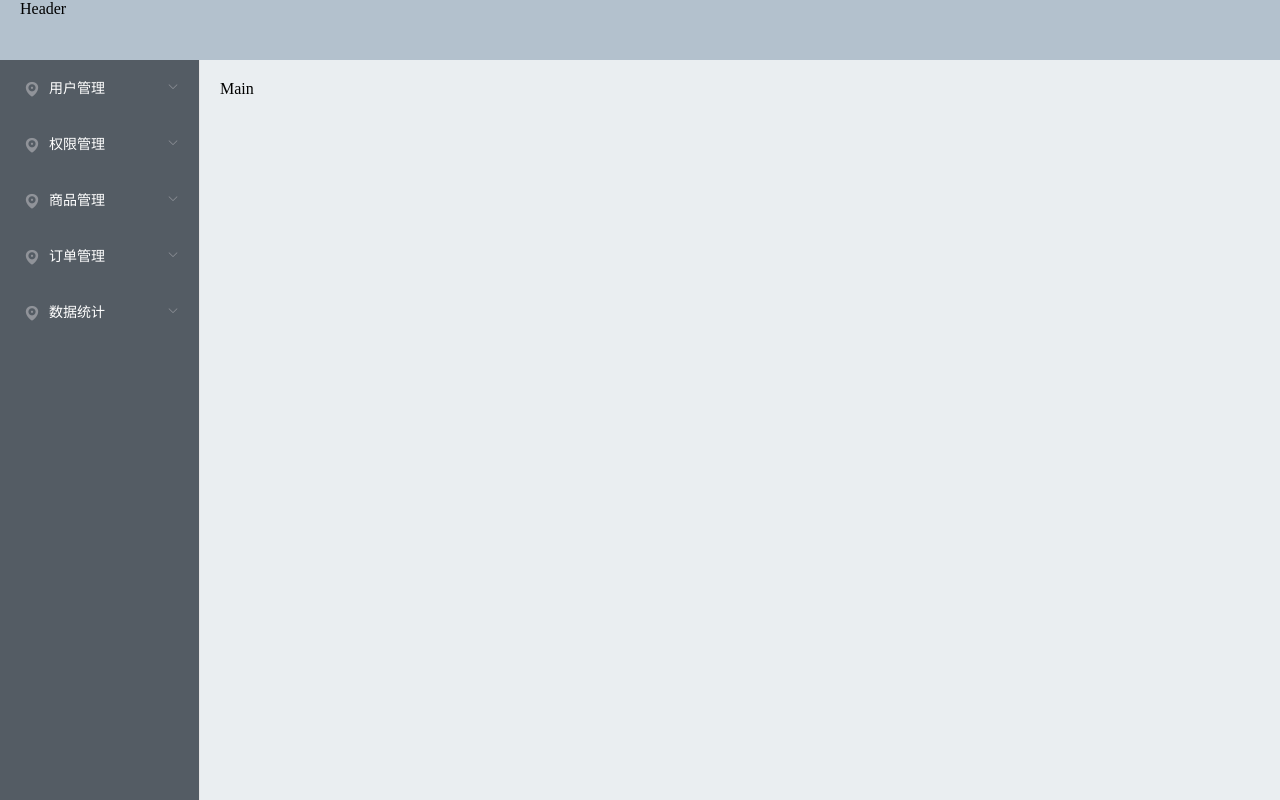
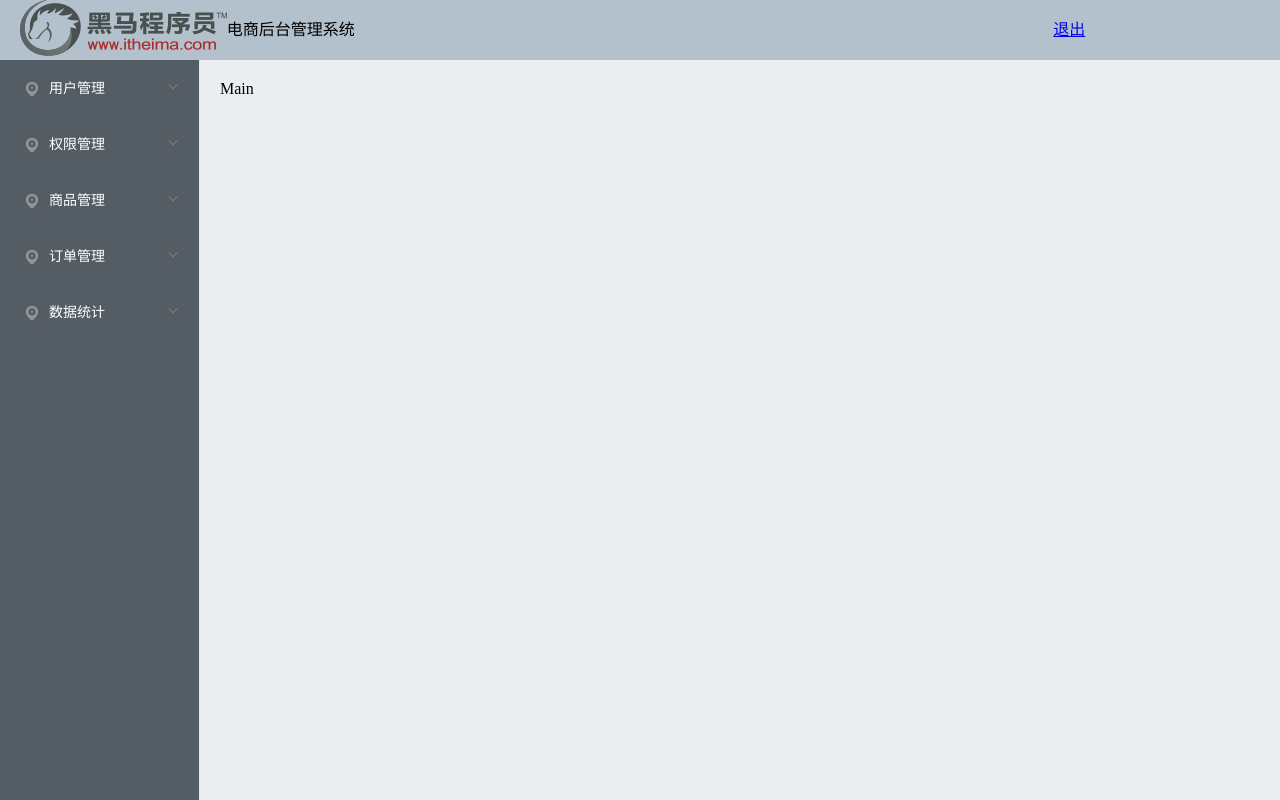
Before and after one commit to zhaocheng0502/shop-demo, a Vue app: page /#/ in a window 1280 px wide. Built offline with nearby package versions, Linux system fonts and the light colour scheme; sample sign-in values are in the browser's storage.

Commit message:
完成Header顶部布局

```diff
--- a/src/components/home/home.vue
+++ b/src/components/home/home.vue
@@ -1,6 +1,16 @@
 <template>
 <el-container class="container">
-  <el-header class="header">Header</el-header>
+  <el-header class="header">
+    <el-row>
+      <el-col :span="4">
+        <img src="./logo.png" alt="黑马程序员">
+      </el-col>
+      <el-col :span="16">电商后台管理系统</el-col>
+      <el-col :span="4">
+        <a href="#">退出</a>
+      </el-col>
+    </el-row>
+  </el-header>
   <el-container class="container">
     <el-aside class="aside" width="200px">
       <el-menu
@@ -75,6 +85,7 @@ export default {
 
 <style>
 .header {
+  line-height: 60px;
   background-color: #b3c1cd;
 }
 
```
Also changed, not shown: src/components/home/logo.png (added).
